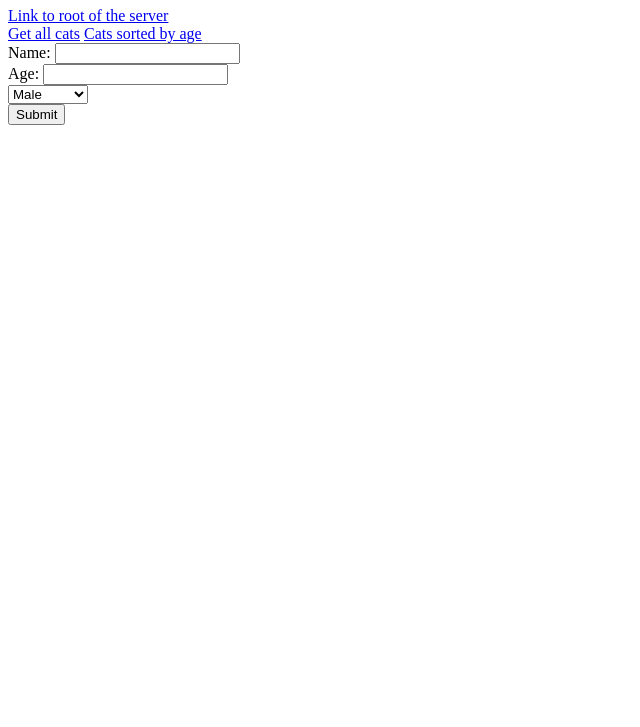
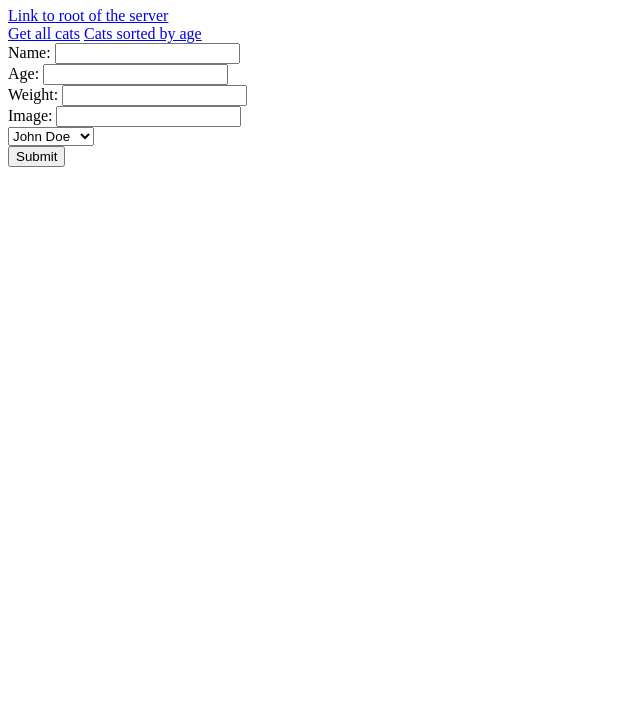
Before and after one commit to Jonnboy91/web-technology-week2, a website: page nodejs-demo/public/test.html in a window 1280 px wide. Shown: the part 73-800 px from the top of the page, without its empty margins (0-640 px from the left). Drawn offline with Linux system fonts and the light colour scheme.

Commit message:
insert cat to database from test.html via query

```diff
--- a/nodejs-demo/package.json
+++ b/nodejs-demo/package.json
@@ -11,8 +11,7 @@
     "express",
     "routing",
     "middleware",
-    "databse",
-    "connection"
+    "database connection"
   ],
   "author": "Jon Nesten",
   "license": "ISC",
--- a/nodejs-demo/public/test.html
+++ b/nodejs-demo/public/test.html
@@ -13,10 +13,11 @@
     <form action="cat" method="post">
         Name: <input type="text" name="name"><br>
         Age: <input type="number" name="age"><br>
-        <select id="genre" name="genre">
-            <option value="male">Male</option>
-            <option value="female">Female</option>
-            <option value="robot">Robot cat</option>
+        Weight: <input type="number" name="weight"><br>
+        Image: <input type="text" name="filename"><br>
+        <select id="owner" name="owner">
+            <option value="1">John Doe</option>
+            <option value="2">Jane Doez</option>
         </select><br>
         <input type="submit">
     </form>
```
Also changed, not shown: nodejs-demo/controllers/catController.js (+7 -3 lines), nodejs-demo/models/catModel.js (+7 -0 lines).
